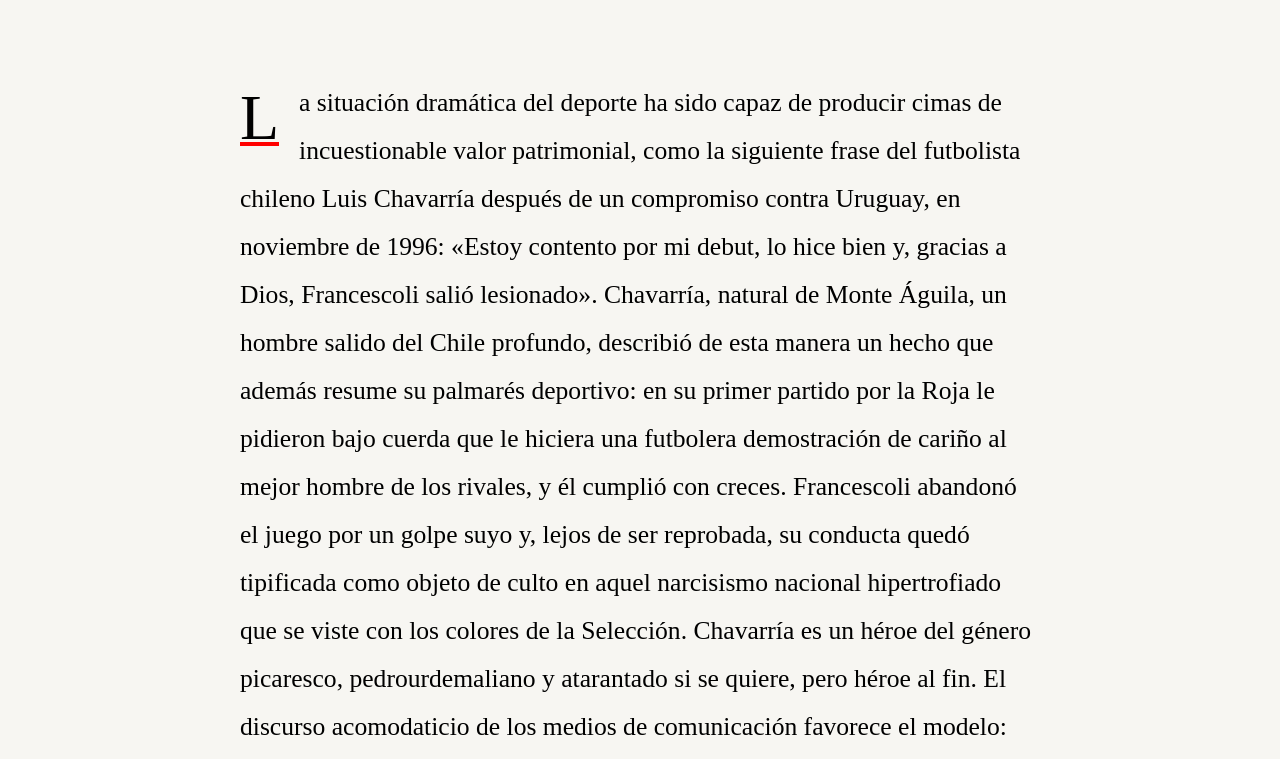
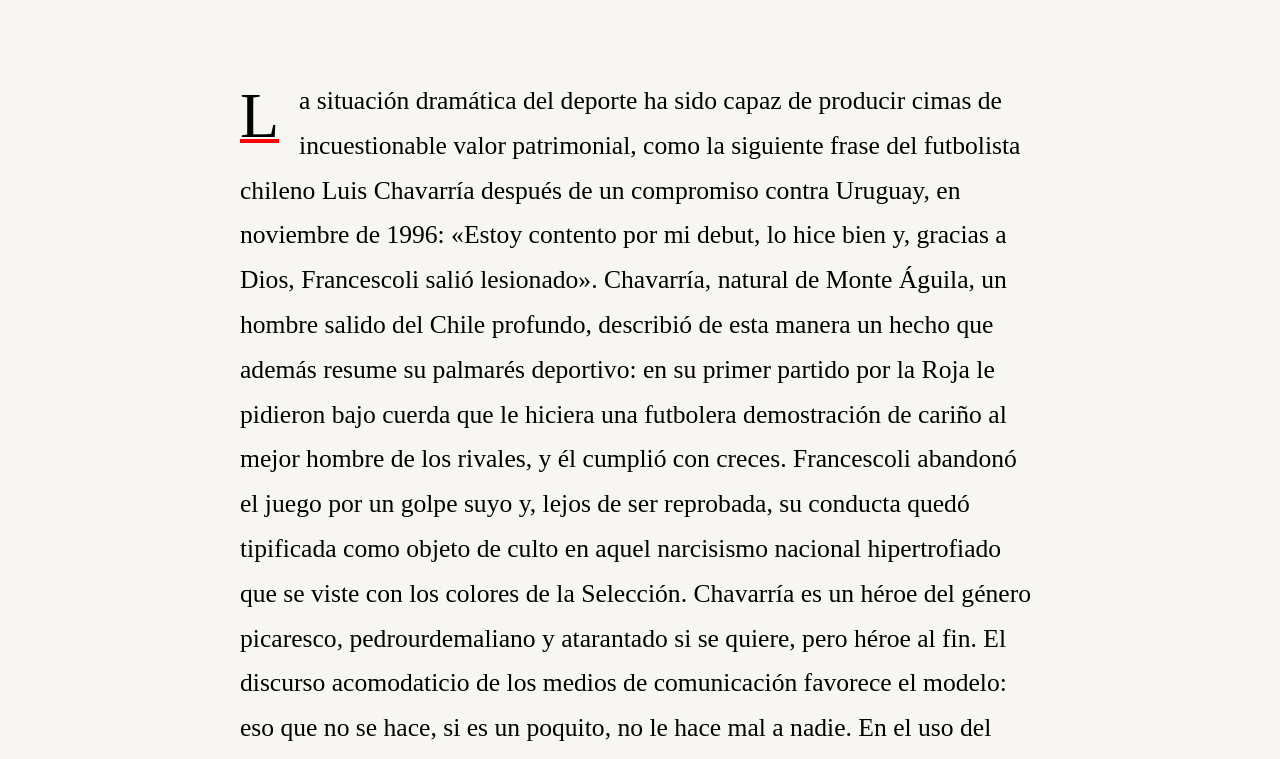
Before and after one commit to criticaLateral/lateral_11ty, an Eleventy site: page article_01.html in a window 1280 px wide. Shown: the part 1501-2260 px from the top of the page. Built offline with nearby package versions, Linux system fonts and the light colour scheme; Eleventy itself is replaced by a stand-in of ours; files that its build step writes are made by us from their sources; files whose address does not match are found by name; a web font is replaced by a local one.

Commit message:
Cosmetic changes

```diff
--- a/src/assets/styles/sass/single.sass
+++ b/src/assets/styles/sass/single.sass
@@ -260,7 +260,7 @@ body
     font-family: 'test-tiempos-text-regular', serif
     font-family: 'test-tiempos-text-regular', serif
     font-size: 1.6rem
-    line-height: 3rem
+    line-height: 2.8rem
     margin-bottom: $space-xl
     &:first-of-type
       &::first-letter
```
Also changed, not shown: index.html (+0 -3 lines), 3 other files.
